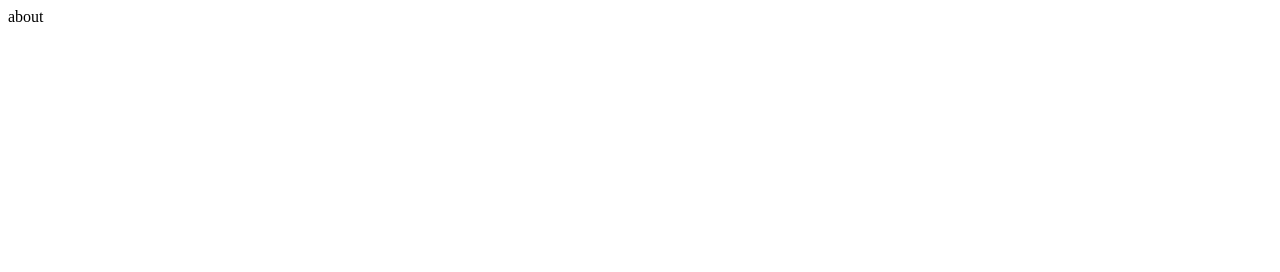
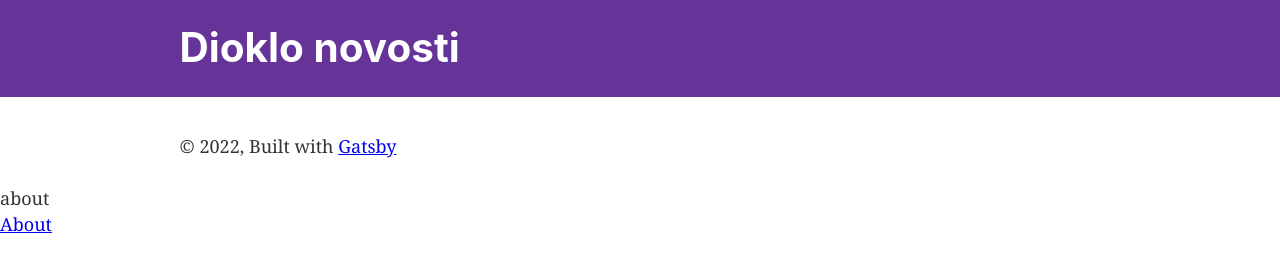
Before and after one commit to Fajrendajs/hello-world, a Gatsby site: page /about in a window 1280 px wide. Built offline with nearby package versions, Linux system fonts and the light colour scheme; Gatsby itself is replaced by a stand-in of ours.

Commit message:
Dodan navbar - dodatak

```diff
--- a/gatsby-config.js
+++ b/gatsby-config.js
@@ -1,6 +1,6 @@
 module.exports = {
   siteMetadata: {
-    title: `Gatsby Default Starter`,
+    title: `Dioklo novosti`,
     description: `Kick off your next, great Gatsby project with this default starter. This barebones starter ships with the main Gatsby configuration files you might need.`,
     author: `@gatsbyjs`,
     siteUrl: `https://gatsbystarterdefaultsource.gatsbyjs.io/`,
--- a/src/pages/about.js
+++ b/src/pages/about.js
@@ -1,9 +1,15 @@
-import * as React from 'react'
+import { Link } from "gatsby"
+import * as React from "react"
+import Layout from "../components/layout"
 
 const About = () => {
   return (
-    <div>about</div>
+    <main>
+      <Layout></Layout>
+      <div>about</div>
+      <Link to="/">About</Link>
+    </main>
   )
 }
 
-export default About;
+export default About
--- a/src/pages/index.js
+++ b/src/pages/index.js
@@ -1,8 +1,15 @@
+import { Link } from "gatsby"
 import * as React from "react"
 
-
 const IndexPage = () => {
-  return <h1>Index stranica</h1>
+  return (
+    <main>
+      <title>Dioklo</title>
+      <h1>Namibija</h1>
+      <p>Kriket tim u T20</p>
+      <Link to="/about">About</Link>
+    </main>
+  )
 }
 
 export default IndexPage
```
